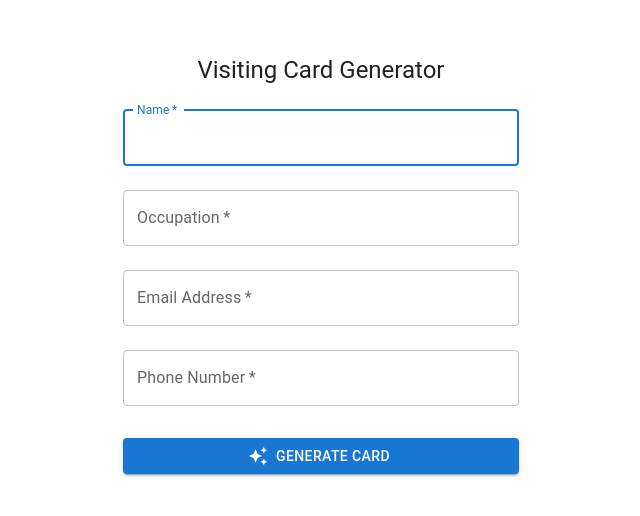
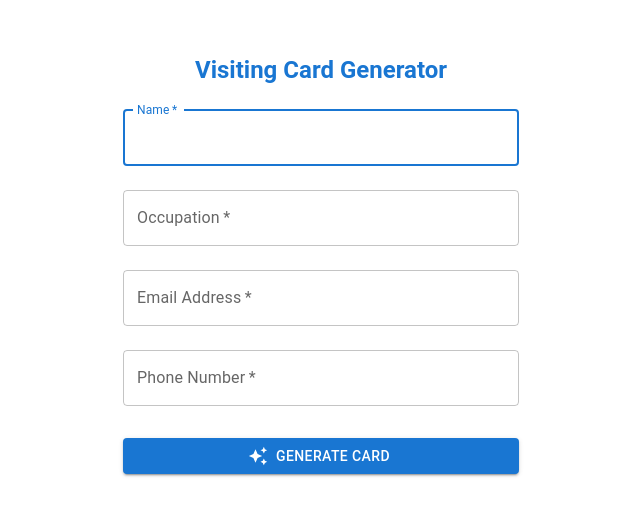
Before and after one commit to shreyas-a-s/namaste-react, a React (Vite) app in the folder vt-vite-visiting-card/: page / in a window 1280 px wide. Shown: the part 160-676 px from the top of the page, without its empty margins (319-959 px from the left). Built offline with nearby package versions, Linux system fonts and the light colour scheme.

Commit message:
style: Style main heading

```diff
--- a/vt-vite-visiting-card/src/App.jsx
+++ b/vt-vite-visiting-card/src/App.jsx
@@ -60,7 +60,7 @@ function App() {
                 alignItems: 'center',
               }}
             >
-              <Typography component="h1" variant="h5">
+              <Typography component="h1" variant="h5" sx={{ fontWeight: 'bold', color: (theme) => theme.palette.primary.main }}>
                 Visiting Card Generator
               </Typography>
               <Box component="form" onSubmit={handleSubmit} noValidate sx={{ mt: 1 }}>
```
